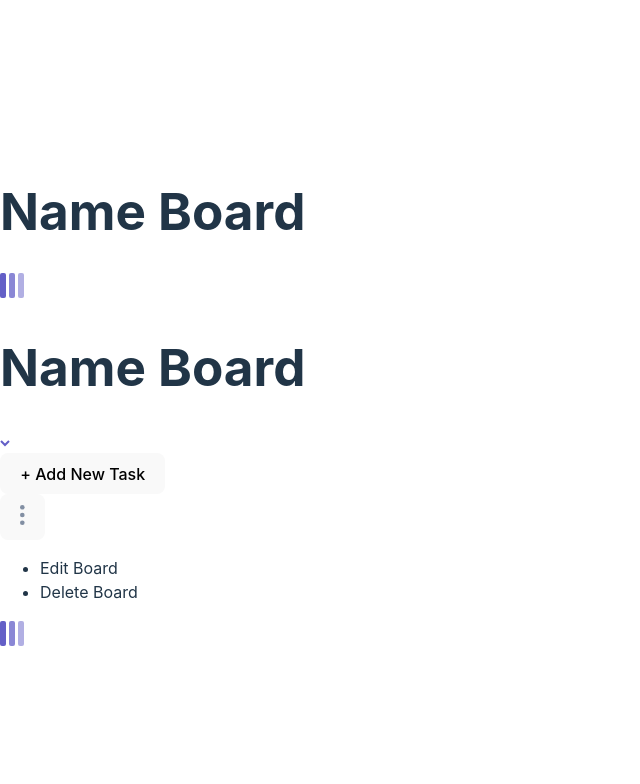
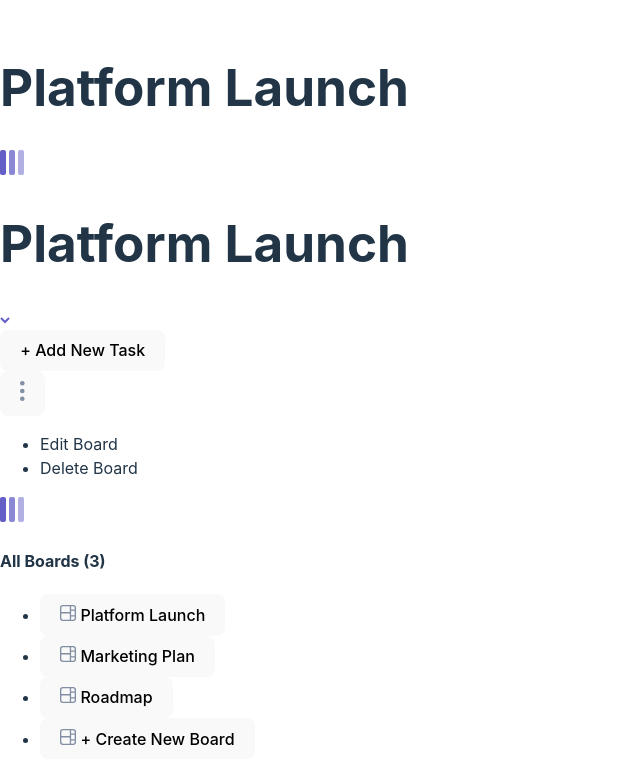
Before and after one commit to Samuel-Amaro/kanban-web-app, a React (Vite) app: page / in a window 1280 px wide. Shown: the top 784 px of the page, without its empty margins (0-640 px from the left). Built offline with nearby package versions, Linux system fonts and the light colour scheme.

Commit message:
[feat]: adicionando marcação semantica html no componente sidebar e criando novo componente de icon svg

```diff
--- a/src/components/Button/index.tsx
+++ b/src/components/Button/index.tsx
@@ -1,20 +1,18 @@
 import React from "react";
+import classNames from "classnames";
 
 interface PropsTypeButton extends React.ComponentPropsWithRef<"button"> {
   size: "l" | "s";
-  variant: "primary" | "secondary" | "destructive";
+  variant?: "primary" | "secondary" | "destructive";
   className?: string;
 }
 
 export default function Button(props: PropsTypeButton) {
   const { size, className, variant, ...rest } = props;
+  const classNameMapped = classNames("button", {[`button__${size}`]: size}, {[`button__${variant}`]: variant, className});
   return (
     <button
-      className={
-        className
-          ? `button button__${size} button__${variant} ${className}`
-          : `button button__${size} button__${variant}`
-      }
+      className={classNameMapped}
       {...rest}
     />
   );
--- a/src/components/Header/index.tsx
+++ b/src/components/Header/index.tsx
@@ -3,23 +3,24 @@
 import ChevronDown from "../Icons/ChevronDown";
 import LogoMobile from "../Icons/LogoMobile";
 import VerticalEllipsis from "../Icons/VerticalEllipsis";
-
+import { useDataContext } from "../context/DataContext";
 
 //TODO: ADICIONAR LOGICA DE ESTADO
 
 export default function Header() {
+  const dataContext = useDataContext();
   return (
     <header className="header">
       {/*mostrar somente a partir de dispositivos como tablets e desktops*/}
       <Heading level={1} className="header__name-board">
-          Name Board
+        {dataContext.currentSelectedBoard.name}
       </Heading>
       {/*mostrar somente em layout mobile*/}
       <div className="header__group">
         <LogoMobile />
         <div className="header__container">
           <Heading level={1} className="header__name-board">
-              Name Board
+            {dataContext.currentSelectedBoard.name}
           </Heading>
           <ChevronDown />
         </div>
--- /dev/null
+++ b/src/components/Icons/Board.tsx
@@ -0,0 +1,10 @@
+export default function BoardIcon() {
+  return (
+    <svg width="16" height="16" xmlns="http://www.w3.org/2000/svg">
+      <path
+        d="M0 2.889A2.889 2.889 0 0 1 2.889 0H13.11A2.889 2.889 0 0 1 16 2.889V13.11A2.888 2.888 0 0 1 13.111 16H2.89A2.889 2.889 0 0 1 0 13.111V2.89Zm1.333 5.555v4.667c0 .859.697 1.556 1.556 1.556h6.889V8.444H1.333Zm8.445-1.333V1.333h-6.89A1.556 1.556 0 0 0 1.334 2.89V7.11h8.445Zm4.889-1.333H11.11v4.444h3.556V5.778Zm0 5.778H11.11v3.11h2a1.556 1.556 0 0 0 1.556-1.555v-1.555Zm0-7.112V2.89a1.555 1.555 0 0 0-1.556-1.556h-2v3.111h3.556Z"
+        fill="#828FA3"
+      />
+    </svg>
+  );
+}
--- a/src/components/Sidebar/index.tsx
+++ b/src/components/Sidebar/index.tsx
@@ -1,14 +1,65 @@
+import Button from "../Button";
+import Heading from "../Heading";
+import BoardIcon from "../Icons/Board";
 import Logo from "../Icons/Logo";
+import { useDataContext } from "../context/DataContext";
 import { useThemeContext } from "../context/ThemeContext";
 
 export default function Sidebar() {
+  const themeContext = useThemeContext();
+  const dataContext = useDataContext();
 
-    const themeContext = useThemeContext();
-
-    return (
-        <aside className="sidebar">
-            <Logo theme={themeContext.theme}/>
-
-        </aside>
-    );
+  return (
+    <aside className="sidebar">
+      <Logo theme={themeContext.theme} />
+      <Heading level={4} className="sidebar__title">
+        All Boards ({dataContext.datas.length})
+      </Heading>
+      <ul className="sidebar__list-btn">
+        {dataContext.datas.map((board, index) => {
+            //TODO: add classe de active para demostrar na UI qual o board atual selecionado, mas para fazer isso devemos, adicionar ids, nos boards e columns para não comparar com somente nomes
+          return (
+            <li className="sidebar__item" key={index}>
+              <Button
+                type="button"
+                size="l"
+                className="sidebar__btn sidebar__btn--select-board"
+                aria-label={`Select ${board.name} board`}
+                title={`Select ${board.name} board`}
+                onPointerDown={() => {
+                  dataContext.setCurrentSelectedBoard(board);
+                }}
+                onKeyDown={(e) => {
+                  if (e.key === "Enter" || e.key === " ") {
+                    dataContext.setCurrentSelectedBoard(board);
+                  }
+                }}
+              >
+                <BoardIcon /> {board.name}
+              </Button>
+            </li>
+          );
+        })}
+        <li className="sidebar__item">
+          <Button
+            type="button"
+            size="l"
+            className="sidebar__btn sidebar__btn--create-board"
+            aria-label="create new board"
+            title={`create new board`}
+            onPointerDown={() => {
+              //TODO: chamar function do state do context data para criar um novo board
+            }}
+            onKeyDown={(e) => {
+              if (e.key === "Enter" || e.key === " ") {
+                //TODO: chamar function do state do context data para criar um novo board
+              }
+            }}
+          >
+            <BoardIcon /> + Create New Board
+          </Button>
+        </li>
+      </ul>
+    </aside>
+  );
 }
--- a/src/data.d.ts
+++ b/src/data.d.ts
@@ -1,4 +1,6 @@
 import React from "react";
+
+//TODO: adicionar index nas tarefas e subtarefas e se precisar nas colunas e boards para ajudar em filtragem e rastreio
 
 export interface Board {
     name: string;
@@ -27,4 +29,5 @@
     currentSelectedBoard: Board;
     setCurrentSelectedBoard: React.Dispatch<React.SetStateAction<Board>>;
     //TODO: functions de atualizar quadro, tarefas, subtarefas, criar novos quadros, criar novas tarefas, subtarefas, editar , aqui somente especificamos a declarações das functions, e oque elas retornar
+    //TODO 1: primeira function a criar e a de criar novo board, e apos criar ele o seleciona-lo para ser atualmente preenchido
 };
```
Lines whose indentation alone changed are shown as unchanged.
